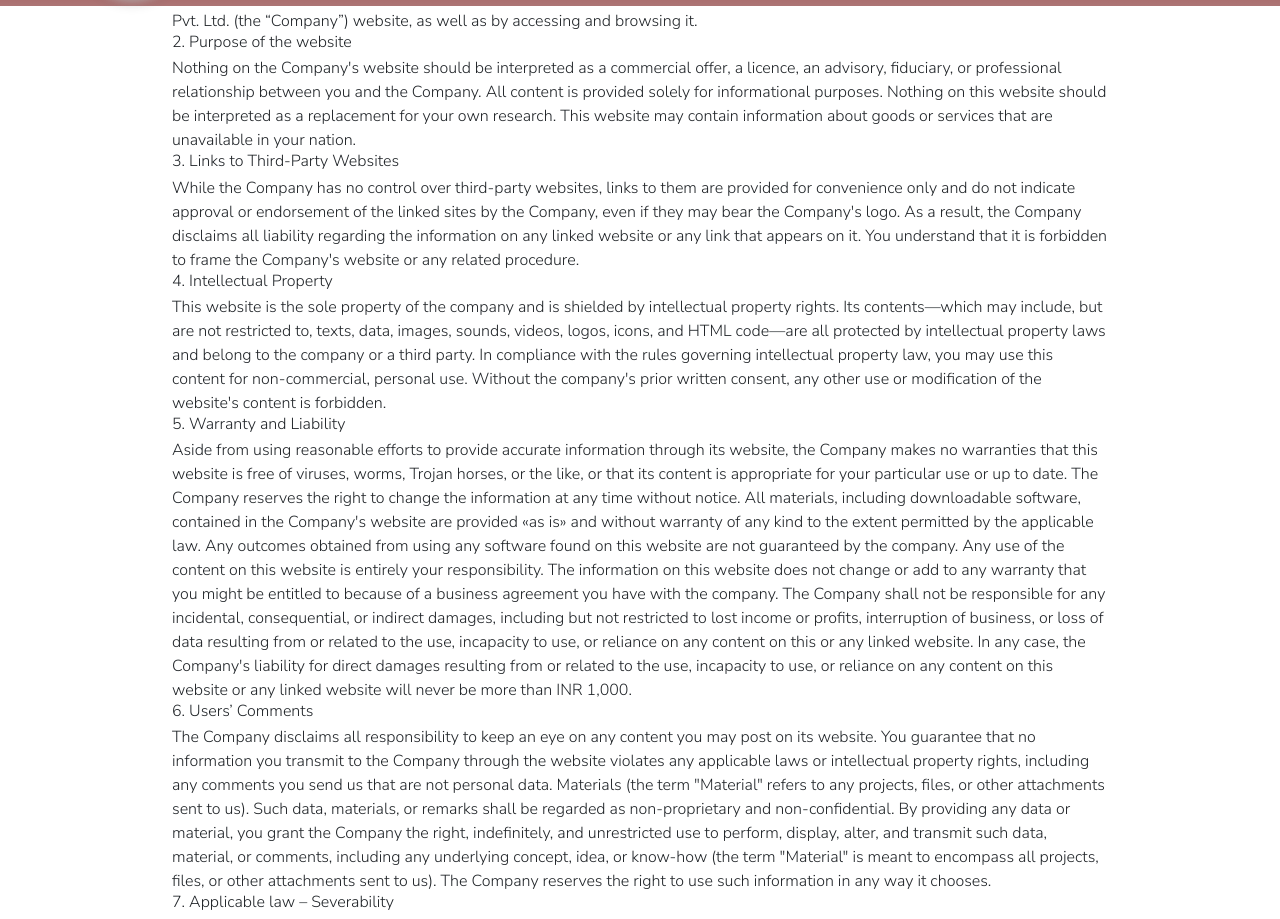
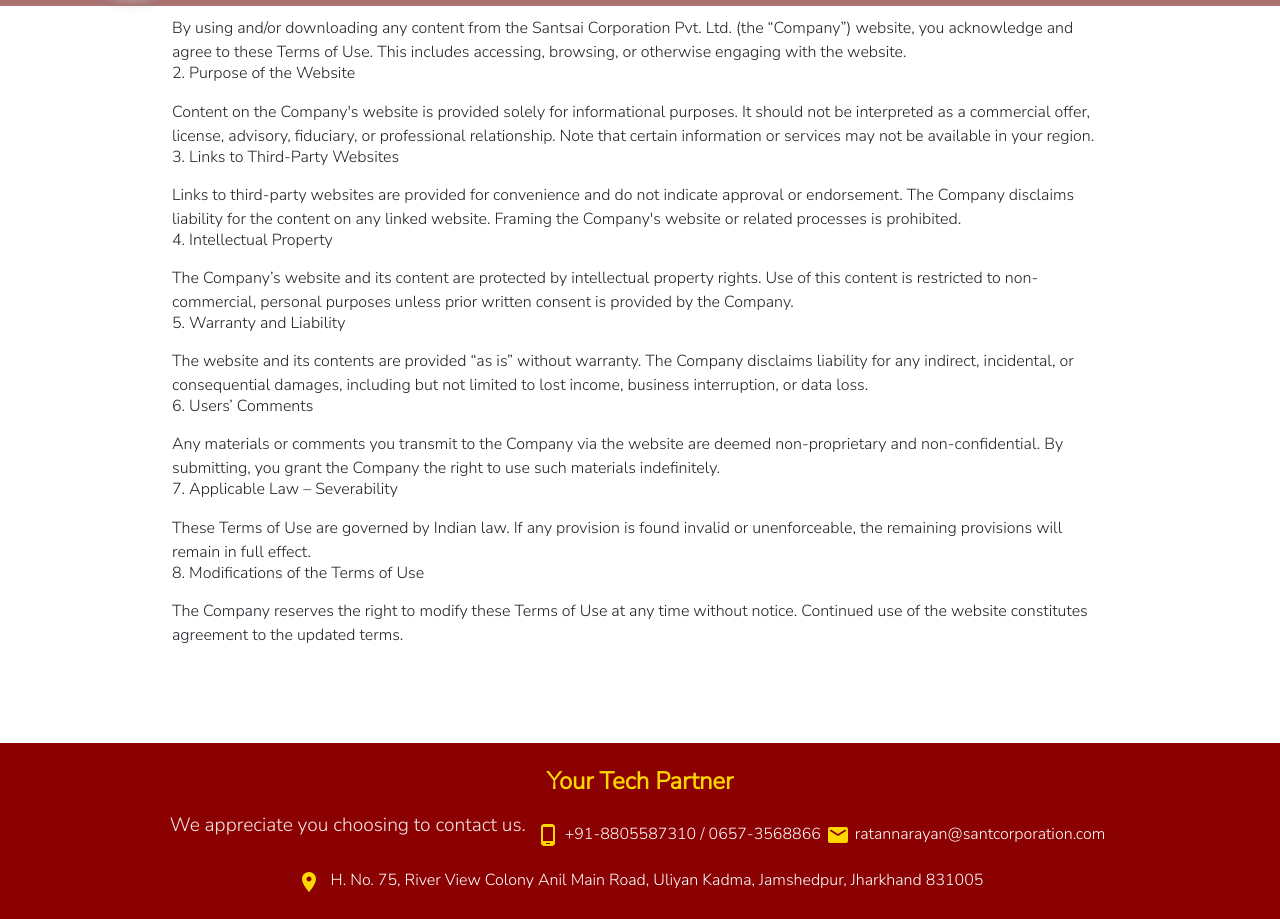
Before and after one commit to fasik1377/santsai-website, a React (Create React App) app: page /term in a window 1280 px wide. Shown: the part 110-1029 px from the top of the page. Built offline with nearby package versions, Linux system fonts and the light colour scheme.

Commit message:
Under construction is added to this website

```diff
--- a/src/pages/Return.jsx
+++ b/src/pages/Return.jsx
@@ -1,13 +1,17 @@
 import React from "react";
 import Secheader from "./common/Secondaryheader";
 
-
 const Tcards = (props) => {
     return (
-
         <figure className="figure col-md-3 text-center">
-            <img src={props.timage} className="figure-img img-fluid rounded col-lg-6 col-7 col-md-10" alt="team3" />
-            <figcaption className="figure-caption text-dark">{props.ttitle}</figcaption>
+            <img
+                src={props.timage}
+                className="figure-img img-fluid rounded col-lg-6 col-7 col-md-10"
+                alt="team3"
+            />
+            <figcaption className="figure-caption text-dark fw-bold mt-3">
+                {props.ttitle}
+            </figcaption>
         </figure>
     );
 };
@@ -15,38 +19,50 @@
 const Return = () => {
     return (
         <>
-
             <Secheader
                 sectitle="Return & Refund Policy"
                 secdesc="The Company for Web Solutions"
             />
 
-            <section>
+            <section className="bg-light py-5">
                 <div className="container mx-auto py-5 col-lg-10 col-xl-9">
-                    <div className="mb-5">
-                        <h1 className="mb-1">Return & Refund Policy</h1><br />
-                        <p >Regards for your business with "Santsai Corporation". We are available to assist you if you are not completely satisfied with your services.</p>
+                    <div className="mb-5 text-dark">
+                        <h1 className="mb-3 text-primary">Return & Refund Policy</h1>
+                        <p className="lead">
+                            Thank you for doing business with <strong>Santsai Corporation</strong>. We are committed to providing excellent service and are here to assist if you are not completely satisfied.
+                        </p>
 
-                        <h3 className="mb-1">Service Cancellations</h3><p>After the date of purchase, you have five calendar days to terminate your service subscription. Service subscription cancellations will only be accepted if the request is submitted within five days of the subscription's start date. In order to cancel, you must send a written notice via email to info@santcorporation.com along with a legitimate reason and supporting documentation, along with a receipt or other proof of purchase.
+                        <h3 className="mt-4 text-secondary">Service Cancellations</h3>
+                        <p>
+                            You have <strong>five calendar days</strong> from the date of purchase to terminate your service subscription. Cancellation requests will only be accepted within this timeframe. To cancel, please send a written notice via email to <a href="mailto:info@santcorporation.com" className="text-primary">info@santcorporation.com</a> with a valid reason, supporting documentation, and proof of purchase.
+                        </p>
 
+                        <h3 className="mt-4 text-secondary">Refunds</h3>
+                        <p>
+                            For cancellations within five days of the subscription start date, a refund will be issued after deducting 10% or more of the total service fee, depending on the service. Refund requests must include a formal email with supporting documentation sent to <a href="mailto:info@santcorporation.com" className="text-primary">info@santcorporation.com</a>. Refunds will be credited to the original payment method within 5-7 business days, subject to your card issuer's policies.
+                        </p>
+                        <p className="text-danger fw-bold">
+                            Note: No refunds will be issued after the five-day period.
+                        </p>
 
-                        </p><h3 className="mb-1">Refunds</h3><p>Depending on the services, 10% or more of the total will be withheld from service subscription payments; the remaining balance will be reimbursed if the cancellation is requested within five days of the subscription start date. Refund requests must be accompanied by a formal email to info@santcorporation.com that includes supporting documentation for the particular circumstance.
-Following the five days, there won't be any refunds. A refund will be credited to your credit card (or the original payment method) if your request to cancel your service is accepted. The credit will be issued to you in 5-7 business days, based on the policies of your card issuer.
-
-                        </p><br /><br />
-                        <h3 className="mb-1">Contact Us</h3><br />
-                        <p >Please email us at info@santcorporation.com if you have any questions or suggestions.
+                        <h3 className="mt-4 text-secondary">Contact Us</h3>
+                        <p>
+                            If you have any questions or suggestions, feel free to contact us:
                         </p>
-                        <p>Email id here: info@santcorporation.com</p>
-                        <p>Contact Number here : +91-8805587310/ 0657-3568866</p>
-                        <p>Address : H. No. 75, River View Colony Anil Main Road,Uliyan Kadma, Jamshedpur, Jharkhand 831005
-                        </p>
+                        <ul className="list-unstyled">
+                            <li>
+                                <strong>Email:</strong> <a href="mailto:info@santcorporation.com" className="text-primary">info@santcorporation.com</a>
+                            </li>
+                            <li>
+                                <strong>Phone:</strong> +91-8805587310 / 0657-3568866
+                            </li>
+                            <li>
+                                <strong>Address:</strong> H. No. 75, River View Colony, Anil Main Road, Uliyan Kadma, Jamshedpur, Jharkhand 831005
+                            </li>
+                        </ul>
                     </div>
-                    <p></p>
                 </div>
             </section>
-
-
         </>
     );
 };
--- a/src/pages/Term.jsx
+++ b/src/pages/Term.jsx
@@ -1,13 +1,15 @@
 import React from "react";
 import Secheader from "./common/Secondaryheader";
 
-
-const Tcard = (props) => {
+const Tcard = ({ timage, ttitle }) => {
     return (
-
         <figure className="figure col-md-3 text-center">
-            <img src={props.timage} className="figure-img img-fluid rounded col-lg-6 col-7 col-md-10" alt="team3" />
-            <figcaption className="figure-caption text-dark">{props.ttitle}</figcaption>
+            <img
+                src={timage}
+                className="figure-img img-fluid rounded col-lg-6 col-7 col-md-10"
+                alt="team"
+            />
+            <figcaption className="figure-caption text-dark">{ttitle}</figcaption>
         </figure>
     );
 };
@@ -15,61 +17,61 @@
 const Term = () => {
     return (
         <>
-
             <Secheader
                 sectitle="Terms of Use"
-                secdesc="The Company for Web Solutions" style={{ color: "#000000" }}
+                secdesc="The Company for Web Solutions"
+                style={{ color: "#000000" }}
             />
 
-            <section>
+            <section className="terms-section">
                 <div className="container mx-auto py-5 col-lg-10 col-xl-9">
                     <div className="mb-5">
-                        <h4 className="mb-1">1. Acceptance</h4><br />
-                        <p >You acknowledge and agree to the following Terms of Use by using and/or downloading any content from the Santsai Corporation Pvt. Ltd. (the “Company”) website, as well as by accessing and browsing it.</p>
+                        <h2 className="text-primary mb-4">Terms of Use</h2>
 
-                        <h4 className="mb-1">2. Purpose of the website</h4><p>Nothing on the Company's website should be interpreted as a commercial offer, a licence, an advisory, fiduciary, or professional relationship between you and the Company. All content is provided solely for informational purposes. Nothing on this website should be interpreted as a replacement for your own research.
+                        <h4 className="mb-3">1. Acceptance</h4>
+                        <p>
+                            By using and/or downloading any content from the Santsai Corporation Pvt. Ltd. (the “Company”) website, you acknowledge and agree to these Terms of Use. This includes accessing, browsing, or otherwise engaging with the website.
+                        </p>
 
-                            This website may contain information about goods or services that are unavailable in your nation.
-                        </p><h4 className="mb-1">3. Links to Third-Party Websites</h4><p>While the Company has no control over third-party websites, links to them are provided for convenience only and do not indicate approval or endorsement of the linked sites by the Company, even if they may bear the Company's logo. As a result, the Company disclaims all liability regarding the information on any linked website or any link that appears on it.
+                        <h4 className="mb-3">2. Purpose of the Website</h4>
+                        <p>
+                            Content on the Company's website is provided solely for informational purposes. It should not be interpreted as a commercial offer, license, advisory, fiduciary, or professional relationship.
+                            Note that certain information or services may not be available in your region.
+                        </p>
 
-                            You understand that it is forbidden to frame the Company's website or any related procedure.
+                        <h4 className="mb-3">3. Links to Third-Party Websites</h4>
+                        <p>
+                            Links to third-party websites are provided for convenience and do not indicate approval or endorsement. The Company disclaims liability for the content on any linked website.
+                            Framing the Company's website or related processes is prohibited.
+                        </p>
 
-                        </p><h4 className="mb-1">4. Intellectual Property</h4><p>This website is the sole property of the company and is shielded by intellectual property rights. Its contents—which may include, but are not restricted to, texts, data, images, sounds, videos, logos, icons, and HTML code—are all protected by intellectual property laws and belong to the company or a third party.
+                        <h4 className="mb-3">4. Intellectual Property</h4>
+                        <p>
+                            The Company’s website and its content are protected by intellectual property rights. Use of this content is restricted to non-commercial, personal purposes unless prior written consent is provided by the Company.
+                        </p>
 
-                            In compliance with the rules governing intellectual property law, you may use this content for non-commercial, personal use. Without the company's prior written consent, any other use or modification of the website's content is forbidden.
+                        <h4 className="mb-3">5. Warranty and Liability</h4>
+                        <p>
+                            The website and its contents are provided “as is” without warranty. The Company disclaims liability for any indirect, incidental, or consequential damages, including but not limited to lost income, business interruption, or data loss.
+                        </p>
 
+                        <h4 className="mb-3">6. Users’ Comments</h4>
+                        <p>
+                            Any materials or comments you transmit to the Company via the website are deemed non-proprietary and non-confidential. By submitting, you grant the Company the right to use such materials indefinitely.
+                        </p>
 
-                        </p><h4 className="mb-1">5. Warranty and Liability</h4><p>Aside from using reasonable efforts to provide accurate information through its website, the Company makes no warranties that this website is free of viruses, worms, Trojan horses, or the like, or that its content is appropriate for your particular use or up to date. The Company reserves the right to change the information at any time without notice. All materials, including downloadable software, contained in the Company's website are provided «as is» and without warranty of any kind to the extent permitted by the applicable law. Any outcomes obtained from using any software found on this website are not guaranteed by the company. Any use of the content on this website is entirely your responsibility.
+                        <h4 className="mb-3">7. Applicable Law – Severability</h4>
+                        <p>
+                            These Terms of Use are governed by Indian law. If any provision is found invalid or unenforceable, the remaining provisions will remain in full effect.
+                        </p>
 
-
-
-                            The information on this website does not change or add to any warranty that you might be entitled to because of a business agreement you have with the company.
-
-                            The Company shall not be responsible for any incidental, consequential, or indirect damages, including but not restricted to lost income or profits, interruption of business, or loss of data resulting from or related to the use, incapacity to use, or reliance on any content on this or any linked website.
-
-                            In any case, the Company's liability for direct damages resulting from or related to the use, incapacity to use, or reliance on any content on this website or any linked website will never be more than INR 1,000.
-
-
-
-
-
-
-                        </p><h4 className="mb-1">6. Users’ Comments</h4><p>The Company disclaims all responsibility to keep an eye on any content you may post on its website.
-
-You guarantee that no information you transmit to the Company through the website violates any applicable laws or intellectual property rights, including any comments you send us that are not personal data. Materials (the term "Material" refers to any projects, files, or other attachments sent to us). Such data, materials, or remarks shall be regarded as non-proprietary and non-confidential. By providing any data or material, you grant the Company the right, indefinitely, and unrestricted use to perform, display, alter, and transmit such data, material, or comments, including any underlying concept, idea, or know-how (the term "Material" is meant to encompass all projects, files, or other attachments sent to us). The Company reserves the right to use such information in any way it chooses.
-</p><h4 className="mb-1">7. Applicable law – Severability</h4><p>TIndian law will apply to any dispute or claim relating to or arising out of the Terms of Use.
-
-
-The remainder of these Terms of Use will still be in full force and effect even if a court rules that any one of these provisions is unlawful, void, or unenforceable.
-
-</p><h4 className="mb-1">8. Modifications of the Terms of Use</h4><p>The Company reserves the right to change the Terms of Use under which this website is offered at any time and without notice. You will be automatically bound by these modifications when you use this site, and should periodically read the Terms of Use.
-</p>
+                        <h4 className="mb-3">8. Modifications of the Terms of Use</h4>
+                        <p>
+                            The Company reserves the right to modify these Terms of Use at any time without notice. Continued use of the website constitutes agreement to the updated terms.
+                        </p>
                     </div>
-                    <p></p>
                 </div>
             </section>
-
-
         </>
     );
 };
--- a/src/pages/common/Footer.jsx
+++ b/src/pages/common/Footer.jsx
@@ -10,7 +10,7 @@
 
 const Footer = () => {
   return (
-    <footer style={{ backgroundColor: "#2C3E50", padding: "30px 0", color: "#FFFFFF" }}>
+    <footer style={{ backgroundColor: "#2C3E50", padding: "20px 10px", color: "#FFFFFF" }}>
       {/* Highlighted tagline */}
       <div className="container text-center mb-3">
         <motion.div
@@ -28,7 +28,7 @@
       </div>
 
       {/* Contact Information */}
-      <div className="container text-center mb-4">
+      <div className="container text-center contact-info">
         <motion.div
           initial={{ opacity: 0, y: 20 }}
           animate={{ opacity: 1, y: [0, -10, 0] }}
@@ -43,30 +43,26 @@
             We appreciate you choosing to contact us.
           </p>
         </motion.div>
-        <div style={{ display: "flex", justifyContent: "center", alignItems: "center", gap: "10px" }}>
+        <div>
           <motion.span whileHover={{ scale: 1.2 }} transition={{ type: "spring", stiffness: 300 }}>
             <MobileIcon fontSize="medium" style={{ color: "#FFD700" }} />
           </motion.span>
-          <span style={{ fontSize: "1rem" }}>+91-8805587310 / 0657-3568866</span>
+          <span style={{ fontSize: "1rem", margin: "0 5px" }}>+91-8805587310 / 0657-3568866</span>
           <motion.span whileHover={{ scale: 1.2 }} transition={{ type: "spring", stiffness: 300 }}>
             <EmailIcon fontSize="medium" style={{ color: "#FFD700" }} />
           </motion.span>
-          <span style={{ fontSize: "1rem" }}>ratannarayan@santcorporation.com</span>
+          <span style={{ fontSize: "1rem", margin: "0 5px" }}>ratannarayan@santcorporation.com</span>
         </div>
       </div>
 
       {/* Address Section */}
       <div className="container text-center mb-4">
-        <div>
-          <motion.span whileHover={{ scale: 1.2 }} transition={{ type: "spring", stiffness: 300 }}>
-            <LocationOnIcon fontSize="medium" style={{ color: "#FFD700" }} />
-          </motion.span>
-          <span style={{ fontSize: "1rem", marginLeft: "10px" }}>
-            H. No. 75, River View Colony
-Anil Main Road, Uliyan Kadma,
-Jamshedpur, Jharkhand 831005
-          </span>
-        </div>
+        <motion.span whileHover={{ scale: 1.2 }} transition={{ type: "spring", stiffness: 300 }}>
+          <LocationOnIcon fontSize="medium" style={{ color: "#FFD700" }} />
+        </motion.span>
+        <span style={{ fontSize: "1rem", marginLeft: "10px" }}>
+          H. No. 75, River View Colony Anil Main Road, Uliyan Kadma, Jamshedpur, Jharkhand 831005
+        </span>
       </div>
 
       {/* Links */}
@@ -87,7 +83,7 @@
       </div>
 
       {/* Social Media Links */}
-      <div className="container text-center mb-4">
+      <div className="container text-center social-icons mb-4">
         <motion.a
           href="https://www.facebook.com"
           target="_blank"
--- a/src/scss/component.scss
+++ b/src/scss/component.scss
@@ -2628,3 +2628,36 @@
 		text-align: center;
 	}
 }
+
+footer {
+	padding: 20px 10px;
+}
+
+footer .container {
+	margin-bottom: 15px;
+}
+
+footer .container div,
+footer .container p {
+	text-align: center;
+}
+
+footer .contact-info {
+	display: flex;
+	flex-direction: column;
+	align-items: center;
+	gap: 10px;
+}
+
+footer .social-icons {
+	display: flex;
+	justify-content: center;
+	gap: 10px;
+}
+
+@media (min-width: 768px) {
+	footer .contact-info {
+		flex-direction: row;
+		justify-content: center;
+	}
+}
```
Also changed, not shown: src/pages/Home.jsx (+33 -17 lines), public/images/under_construction.png (added).
